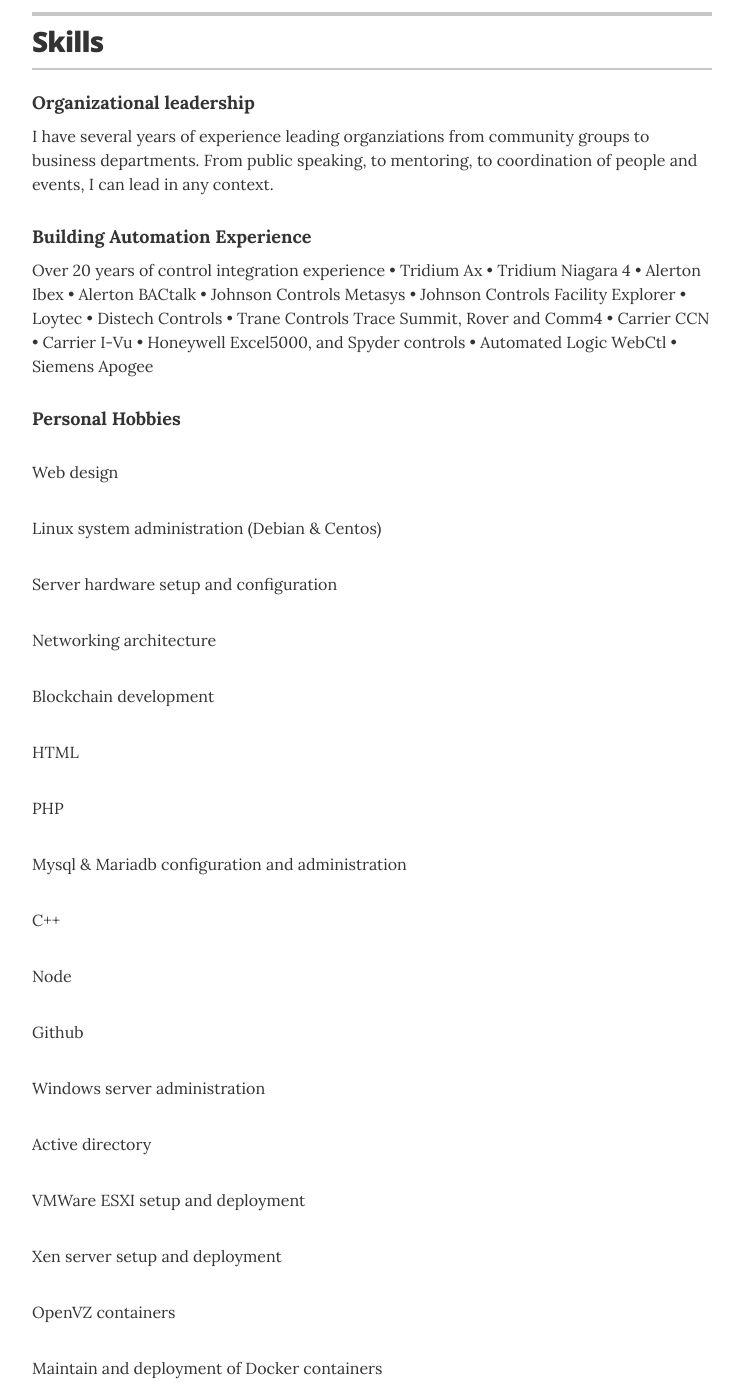
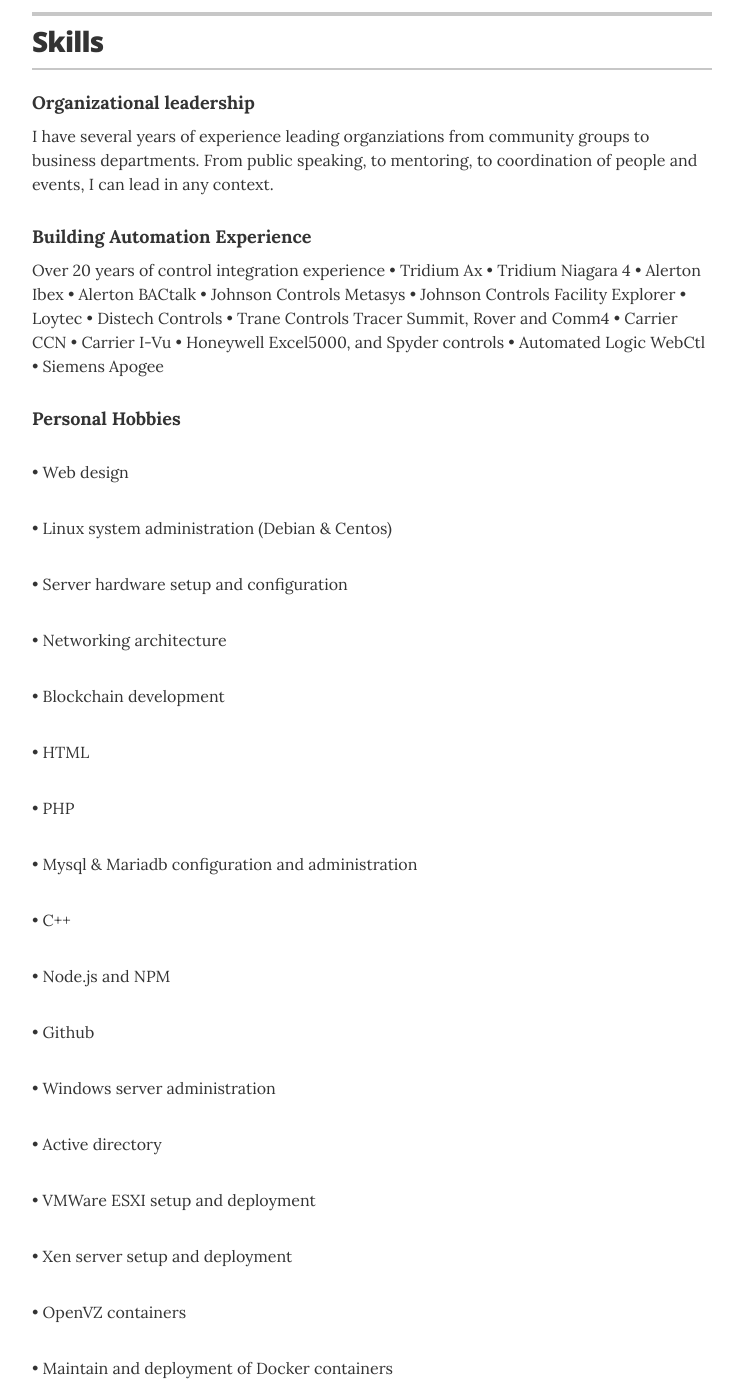
Before and after one commit to brettnreno/resume, a Jekyll site: the page built from index.html, in a window 1280 px wide and 1400 px high, scrolled down 3610 px. Shown: the whole window, without its empty margins (268-1011 px from the left). Built offline with Jekyll 4.4.1, drawn with Linux system fonts in a browser that asks for light colours; some of the changed text lies outside the part shown.

Commit message:
more updates

```diff
--- a/_data/skills.yml
+++ b/_data/skills.yml
@@ -5,32 +5,32 @@
 
 # Controls
 - skill: Building Automation Experience
-  description: Over 20 years of control integration experience • Tridium Ax • Tridium Niagara 4 • Alerton Ibex • Alerton BACtalk • Johnson Controls Metasys • Johnson Controls Facility Explorer • Loytec • Distech Controls • Trane Controls Trace Summit, Rover and Comm4 • Carrier CCN • Carrier I-Vu • Honeywell Excel5000, and Spyder controls • Automated Logic WebCtl • Siemens Apogee
+  description: Over 20 years of control integration experience • Tridium Ax • Tridium Niagara 4 • Alerton Ibex • Alerton BACtalk • Johnson Controls Metasys • Johnson Controls Facility Explorer • Loytec • Distech Controls • Trane Controls Tracer Summit, Rover and Comm4 • Carrier CCN • Carrier I-Vu • Honeywell Excel5000, and Spyder controls • Automated Logic WebCtl • Siemens Apogee
 
 # Digital content development and creation
 - skill: Personal Hobbies
--  description: Web design
--  description: Linux system administration (Debian & Centos)
--  description: Server hardware setup and configuration
--  description: Networking architecture
--  description: Blockchain development
--  description: HTML
--  description: PHP
--  description: Mysql & Mariadb configuration and administration
--  description: C++
--  description: Node
--  description: Github
--  description: Windows server administration
--  description: Active directory
--  description: VMWare ESXI setup and deployment
--  description: Xen server setup and deployment
--  description: OpenVZ containers
--  description: Maintain and deployment of Docker containers
--  description: Setup and deployment of AWS servers
--  description: Amazon S3
--  description: VPS creation and deployments
--  description: Openmediavault NAS creation and administration
--  description: Opnsense firewall setup, configuration and management
--  description: VPN setup, configuration and administration (wireguard, pptp)
--  description: Linux email server setup, configurationa and deployments
--  description: Apache/Nginx setup, configuration, administration and management
+-  description: • Web design
+-  description: • Linux system administration (Debian & Centos)
+-  description: • Server hardware setup and configuration
+-  description: • Networking architecture
+-  description: • Blockchain development
+-  description: • HTML
+-  description: • PHP
+-  description: • Mysql & Mariadb configuration and administration
+-  description: • C++
+-  description: • Node.js and NPM
+-  description: • Github
+-  description: • Windows server administration
+-  description: • Active directory
+-  description: • VMWare ESXI setup and deployment
+-  description: • Xen server setup and deployment
+-  description: • OpenVZ containers
+-  description: • Maintain and deployment of Docker containers
+-  description: • Setup and deployment of AWS servers
+-  description: • Amazon S3
+-  description: • VPS creation and deployments
+-  description: • Openmediavault NAS creation and administration
+-  description: • Opnsense firewall setup, configuration and management
+-  description: • VPN setup, configuration and administration (wireguard, pptp)
+-  description: • Linux email server setup, configurationa and deployments
+-  description: • Apache/Nginx setup, configuration, administration and management
```
